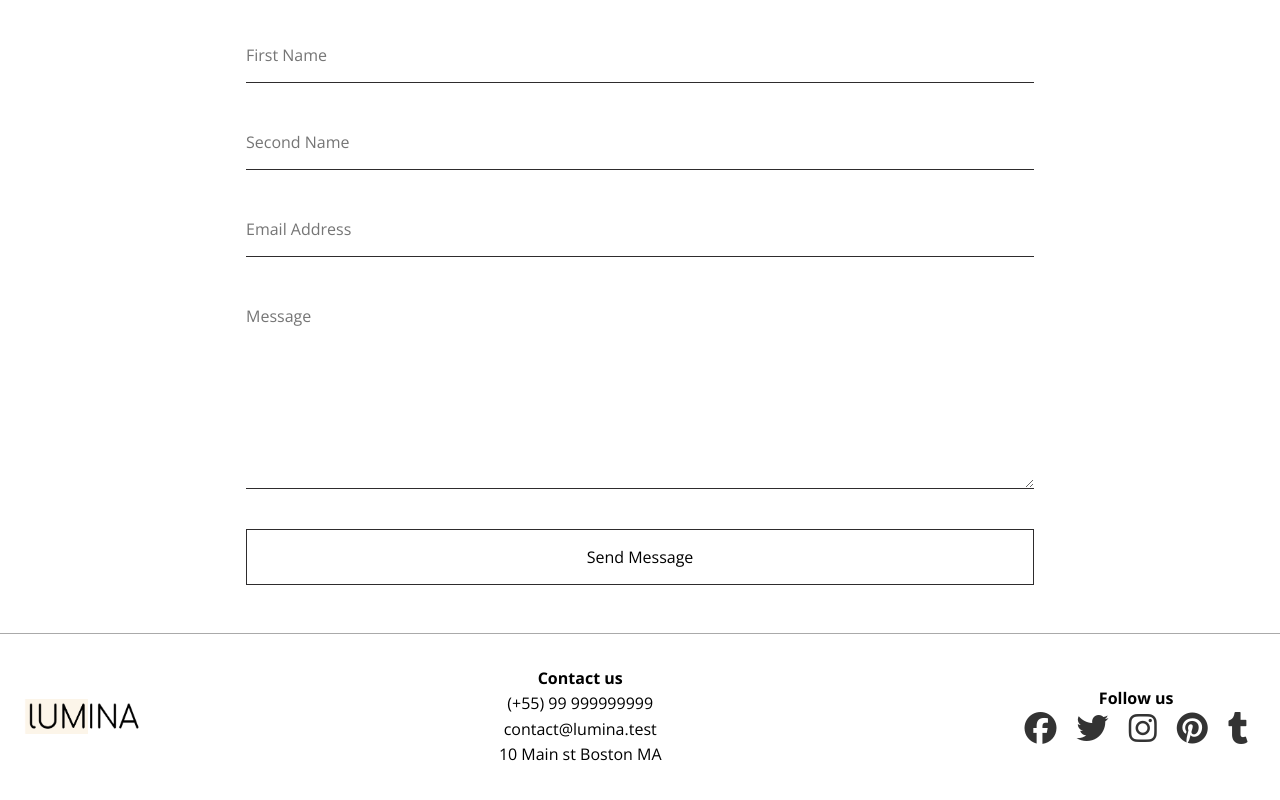
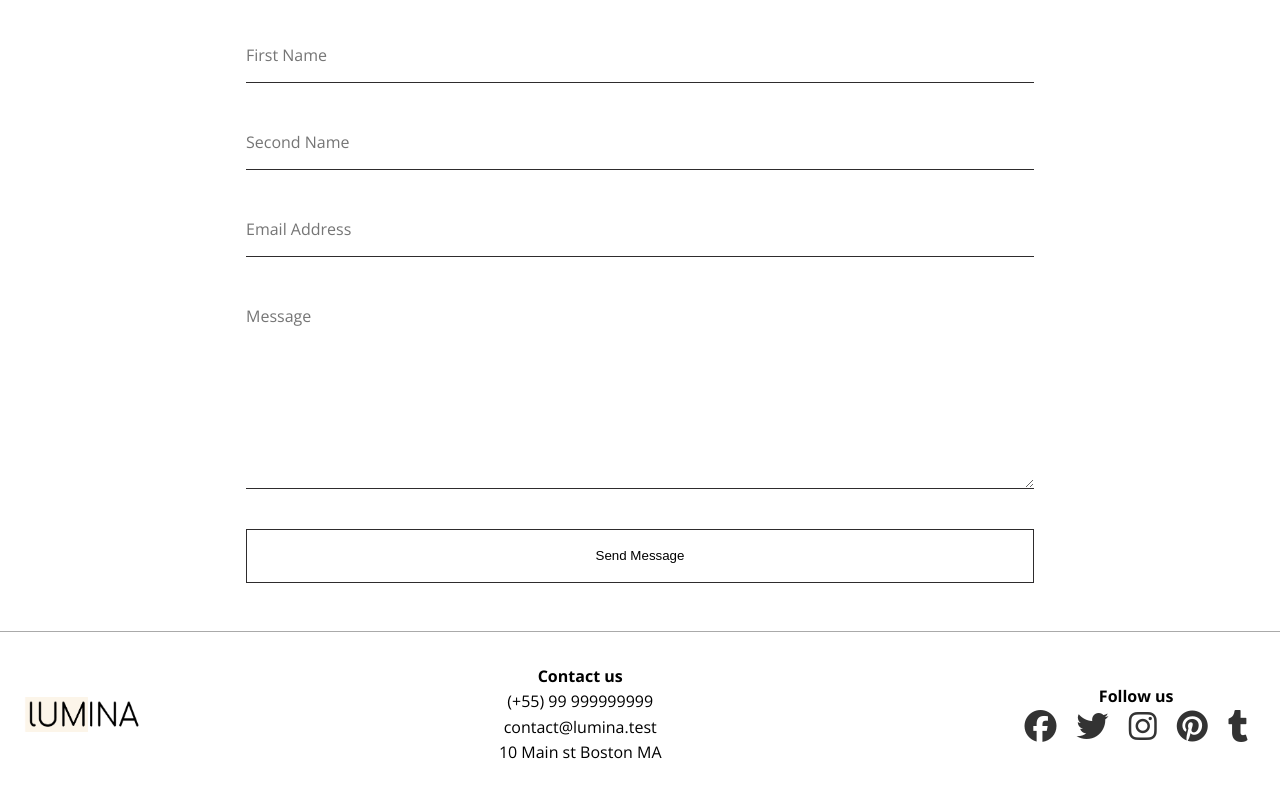
Before and after one commit to dereck-alex18/lumina-creative, a plain HTML site: page contact.html in a window 1280 px wide. Shown: the part 739-1539 px from the top of the page. Drawn offline with nearby package versions, Linux system fonts and the light colour scheme.

Commit message:
change send message button styles

```diff
--- a/css/style.css
+++ b/css/style.css
@@ -84,9 +84,8 @@ img{
     padding: 1rem 2rem;
     background: transparent;
     border: 1px solid var(--secondary-color);
-    font-family: inherit;
-    font-size: inherit;
     cursor: pointer;
+    line-height: 1.5;
     transition: background 0.4s ease;
 }
 
```
